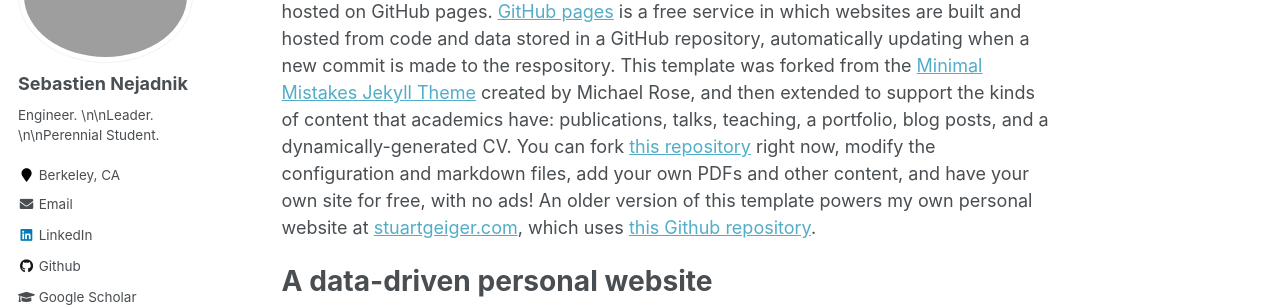
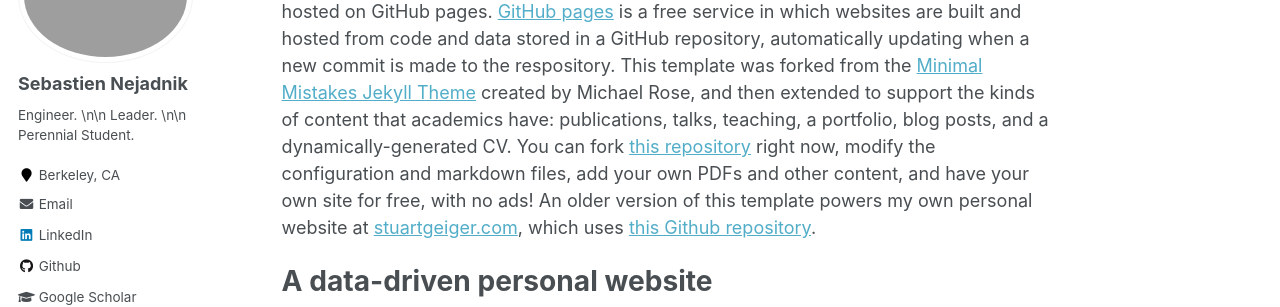
Before and after one commit to snejadnik/snejadnik.github.io, a Jekyll site: the page built from _pages/about.md, in a window 1280 px wide. Shown: the part 189-496 px from the top of the page. Built offline with Jekyll 4.4.1, drawn with Linux system fonts in a browser that asks for light colours.

Commit message:
Update _config.yml

```diff
--- a/_config.yml
+++ b/_config.yml
@@ -82,7 +82,7 @@ analytics:
 author:
   name             : "Sebastien Nejadnik"
   avatar           : "profile_new.png"
-  bio              : Engineer. \n\nLeader. \n\nPerennial Student.
+  bio              : Engineer. \n\n Leader. \n\n Perennial Student.
   location         : "Berkeley, CA"
   employer         :
   pubmed           : #"https://www.ncbi.nlm.nih.gov/pubmed/?term=john+snow"
```
